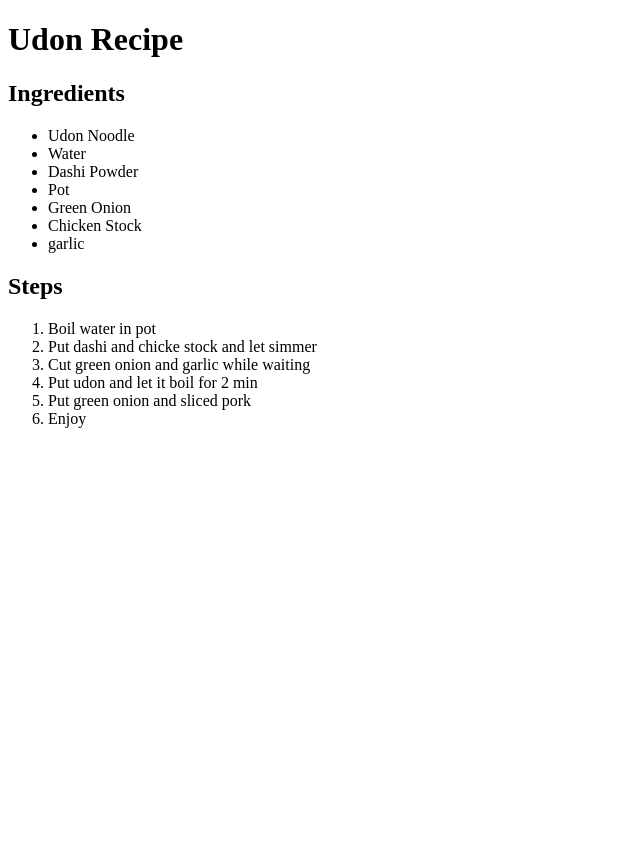
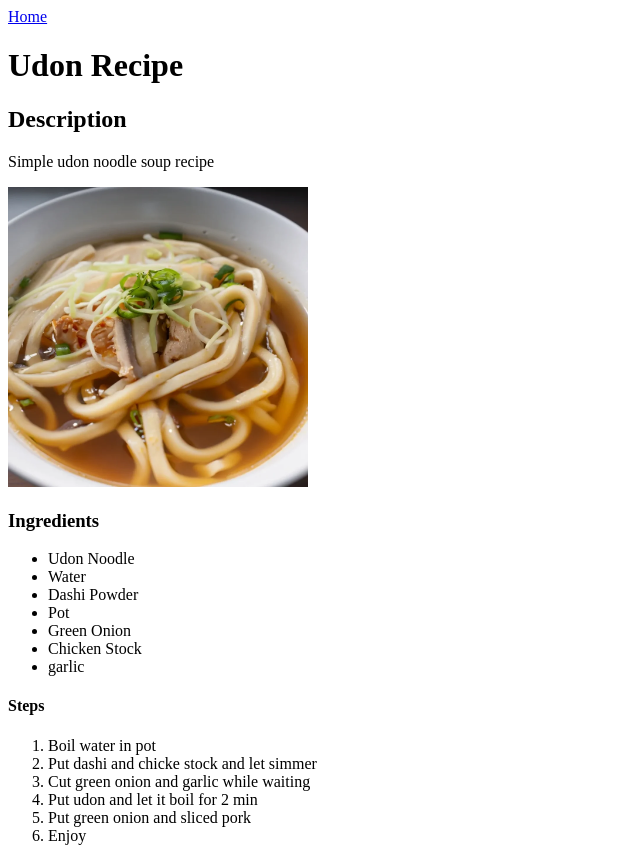
Before and after one commit to jungleGary/odin-recipe, a plain HTML site: page recipes/udon.html in a window 1280 px wide. Shown: the whole page, without its empty margins (0-640 px from the left). Before the commit the page ends 800 px from the top, so only its background shows below. Drawn offline with Linux system fonts and the light colour scheme.

Commit message:
edited bread, instant-noodle udon, and added images

```diff
--- a/recipes/udon.html
+++ b/recipes/udon.html
@@ -7,11 +7,17 @@
 </head>
 <body>
 
-    <a href="../index.html"></a>
+    <a href="../index.html">Home</a>
 
     <h1>Udon Recipe</h1>
 
-    <h2>Ingredients</h2>
+    <h2> Description  </h2>
+    <p>Simple udon noodle soup recipe</p>
+
+    <img src="../images/udon.jpg" height="300" width="300">
+
+    <h3>Ingredients</h2>
+
     <ul>
         <li>Udon Noodle</li>
         <li>Water</li>
@@ -22,7 +28,8 @@
         <li>garlic</li>
     </ul>
 
-    <h2>Steps</h2>
+    <h4>Steps</h2>
+
     <ol>
 
         <li>Boil water in pot</li>
```
Also changed, not shown: recipes/bread.html (+9 -2 lines), recipes/instant-noodle.html (+9 -2 lines), images/milk.jpg (added), images/shin.jpg (added), images/udon.jpg (added).
